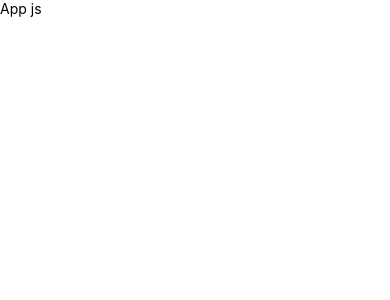
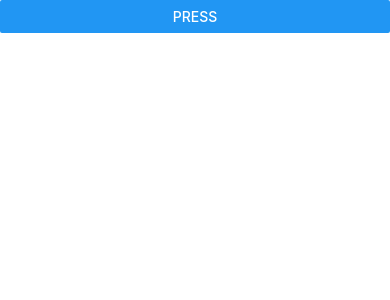
Before and after one commit to Skvitthani/native_module, a React Native app: screen / in a window 390 px wide. Shown: the top 300 px of the page. Built offline with nearby package versions, Linux system fonts and the light colour scheme.

Commit message:
- render native screen and send event to react native from ios

```diff
--- a/App.tsx
+++ b/App.tsx
@@ -1,10 +1,27 @@
-import {StyleSheet, Text, View} from 'react-native';
-import React from 'react';
+import {Button, NativeModules, SafeAreaView, StyleSheet, Text, View,NativeEventEmitter} from 'react-native';
+import React, { useEffect } from 'react';
 
+
+const {CustomMethods} = NativeModules
 const App = () => {
+  useEffect(()=>{
+    const YourModule = new NativeEventEmitter(NativeModules.RNEventEmitter)
+
+    const eventListener = YourModule.addListener('onReady',(string:string)=>{
+      console.log('string==========',string);
+    })
+
+  },[])
+
+
+  const onPress = () => {
+    CustomMethods.MyMethod("Sanket")
+  }
+
   return (
     <View style={styles.container}>
-      <Text>App js</Text>
+      <SafeAreaView/>
+      <Button title='Press' onPress={onPress}/>
     </View>
   );
 };
```
Also changed, not shown: 10 other files (tests, documents, lock files or other folders).
